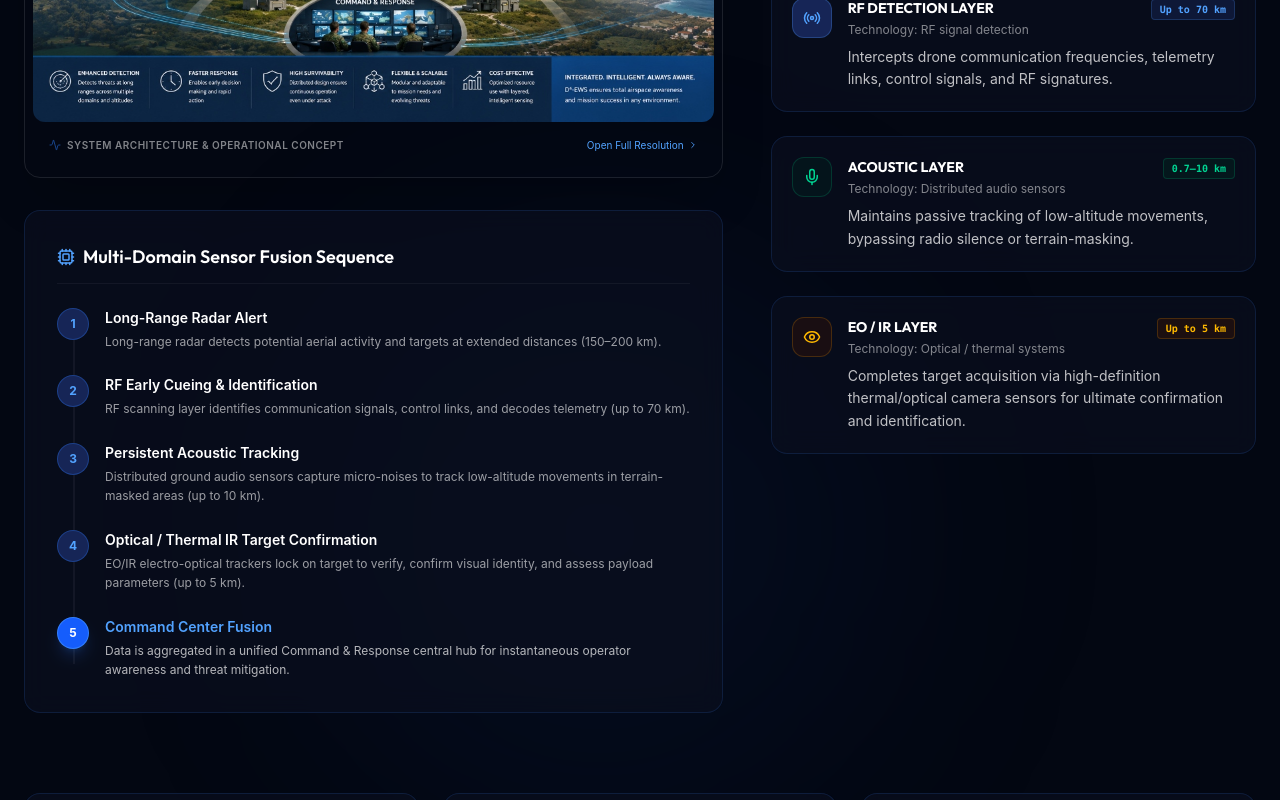
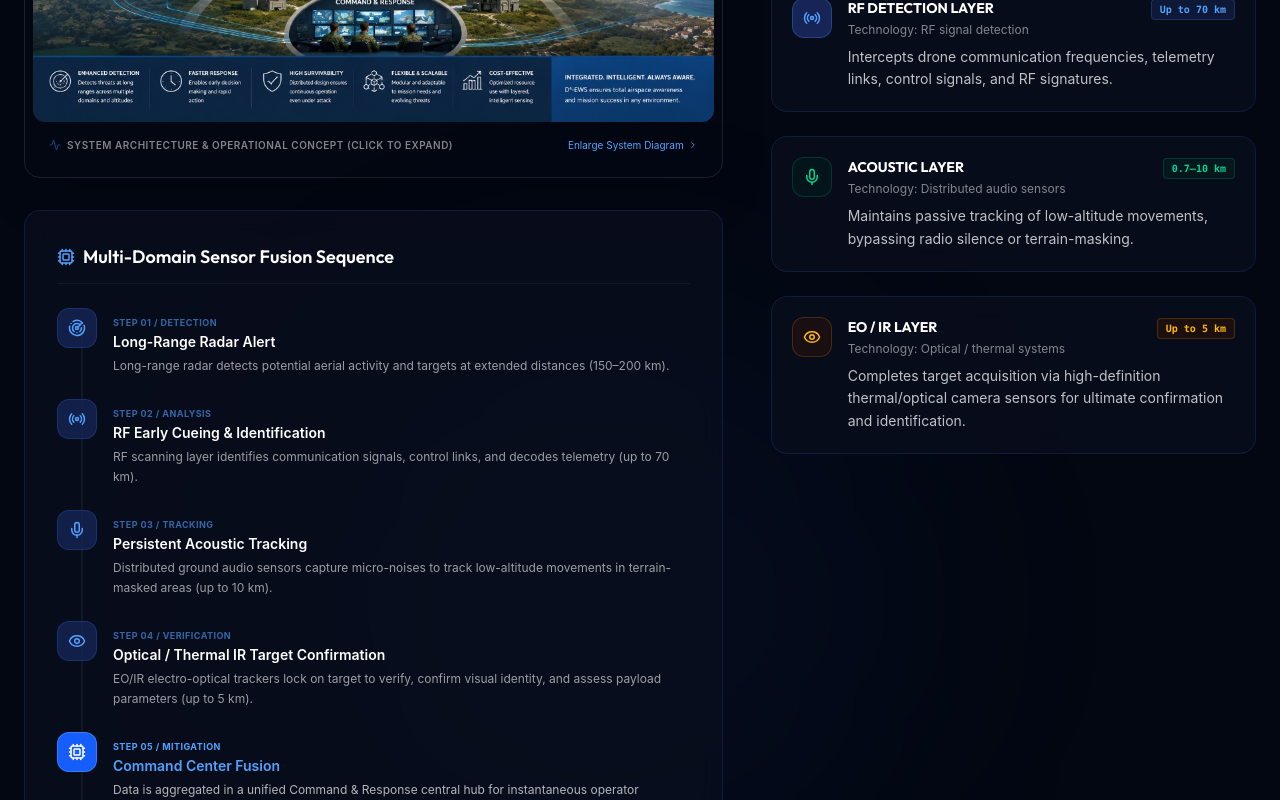
Before and after one commit to blazecodeprakhar/calgara-worldwide, a React (Vite) app: page / in a window 1280 px wide. Shown: the part 1600-2400 px from the top of the page. Built offline with nearby package versions, Linux system fonts and the light colour scheme.

Commit message:
Add closeable modal preview for D⁴-EWS system diagram and refine fusion timeline layout

```diff
--- a/src/App.tsx
+++ b/src/App.tsx
@@ -34,6 +34,7 @@ export default function App() {
   const [selectedCategory, setSelectedCategory] = useState<string>('ALL');
   const [selectedProduct, setSelectedProduct] = useState<Product | null>(null);
   const [mobileMenuOpen, setMobileMenuOpen] = useState(false);
+  const [d4EwsImageOpen, setD4EwsImageOpen] = useState(false);
 
   // Contact Form State
   const [contactName, setContactName] = useState('');
@@ -300,7 +301,10 @@ export default function App() {
 
                 {/* Left Side: System Diagram Showcase */}
                 <div className="lg:col-span-7 flex flex-col gap-8">
-                  <div className="group relative rounded-2xl overflow-hidden border border-white/10 bg-bgDark/50 shadow-2xl p-2 transition-all duration-500 hover:border-blue-500/30 hover:shadow-blue-500/5">
+                  <div
+                    onClick={() => setD4EwsImageOpen(true)}
+                    className="group relative rounded-2xl overflow-hidden border border-white/10 bg-bgDark/50 shadow-2xl p-2 transition-all duration-500 hover:border-blue-500/30 hover:shadow-blue-500/5 cursor-zoom-in"
+                  >
 
                     {/* Glowing Overlay effect */}
                     <div className="absolute inset-0 bg-gradient-to-t from-blue-950/20 to-transparent opacity-0 group-hover:opacity-100 transition-opacity duration-500 pointer-events-none" />
@@ -316,17 +320,15 @@ export default function App() {
                     <div className="p-4 flex items-center justify-between">
                       <span className="text-[10px] text-white/50 tracking-wider font-semibold uppercase flex items-center gap-1.5">
                         <Activity size={12} className="text-blue-500 animate-pulse" />
-                        System Architecture & Operational Concept
+                        System Architecture & Operational Concept (Click to expand)
                       </span>
-                      <a
-                        href="/d4-ews.jpg"
-                        target="_blank"
-                        rel="noreferrer"
-                        className="text-[10px] text-blue-400 hover:underline flex items-center gap-1"
+                      <button
+                        onClick={(e) => { e.stopPropagation(); setD4EwsImageOpen(true); }}
+                        className="text-[10px] text-blue-400 hover:text-blue-300 hover:underline flex items-center gap-1 cursor-pointer bg-transparent border-none"
                       >
-                        Open Full Resolution
+                        Enlarge System Diagram
                         <ChevronRight size={10} />
-                      </a>
+                      </button>
                     </div>
                   </div>
 
@@ -337,62 +339,67 @@ export default function App() {
                       Multi-Domain Sensor Fusion Sequence
                     </h3>
 
-                    <div className="flex flex-col gap-6 relative before:absolute before:left-3 sm:before:left-4 before:top-4 before:bottom-4 before:w-0.5 before:bg-white/5">
+                    <div className="flex flex-col gap-6 relative before:absolute before:left-5 sm:before:left-6 before:top-4 before:bottom-4 before:w-0.5 before:bg-white/5">
 
-                      <div className="flex gap-4 relative">
-                        <div className="w-6 h-6 sm:w-8 sm:h-8 rounded-full bg-blue-950 border border-blue-500/30 flex items-center justify-center text-[10px] sm:text-xs font-bold text-blue-400 z-10 flex-shrink-0">
-                          1
+                      <div className="flex gap-4 relative group/step cursor-default">
+                        <div className="w-10 h-10 rounded-xl bg-blue-950/80 border border-blue-500/20 flex items-center justify-center text-blue-400 z-10 flex-shrink-0 transition-all duration-300 group-hover/step:border-blue-500 group-hover/step:shadow-[0_0_10px_rgba(59,130,246,0.3)]">
+                          <Radar size={18} />
                         </div>
                         <div>
-                          <h4 className="text-xs sm:text-sm font-semibold text-white">Long-Range Radar Alert</h4>
+                          <span className="text-[9px] font-bold text-blue-400/60 tracking-wider uppercase">Step 01 / Detection</span>
+                          <h4 className="text-xs sm:text-sm font-semibold text-white group-hover/step:text-blue-400 transition-colors">Long-Range Radar Alert</h4>
                           <p className="text-[11px] sm:text-xs text-white/60 mt-1 leading-relaxed">
                             Long-range radar detects potential aerial activity and targets at extended distances (150–200 km).
                           </p>
                         </div>
                       </div>
 
-                      <div className="flex gap-4 relative">
-                        <div className="w-6 h-6 sm:w-8 sm:h-8 rounded-full bg-blue-950 border border-blue-500/30 flex items-center justify-center text-[10px] sm:text-xs font-bold text-blue-400 z-10 flex-shrink-0">
-                          2
+                      <div className="flex gap-4 relative group/step cursor-default">
+                        <div className="w-10 h-10 rounded-xl bg-blue-950/80 border border-blue-500/20 flex items-center justify-center text-blue-400 z-10 flex-shrink-0 transition-all duration-300 group-hover/step:border-blue-500 group-hover/step:shadow-[0_0_10px_rgba(59,130,246,0.3)]">
+                          <Radio size={18} />
                         </div>
                         <div>
-                          <h4 className="text-xs sm:text-sm font-semibold text-white">RF Early Cueing & Identification</h4>
+                          <span className="text-[9px] font-bold text-blue-400/60 tracking-wider uppercase">Step 02 / Analysis</span>
+                          <h4 className="text-xs sm:text-sm font-semibold text-white group-hover/step:text-blue-400 transition-colors">RF Early Cueing & Identification</h4>
                           <p className="text-[11px] sm:text-xs text-white/60 mt-1 leading-relaxed">
                             RF scanning layer identifies communication signals, control links, and decodes telemetry (up to 70 km).
                           </p>
                         </div>
                       </div>
 
-                      <div className="flex gap-4 relative">
-                        <div className="w-6 h-6 sm:w-8 sm:h-8 rounded-full bg-blue-950 border border-blue-500/30 flex items-center justify-center text-[10px] sm:text-xs font-bold text-blue-400 z-10 flex-shrink-0">
-                          3
+                      <div className="flex gap-4 relative group/step cursor-default">
+                        <div className="w-10 h-10 rounded-xl bg-blue-950/80 border border-blue-500/20 flex items-center justify-center text-blue-400 z-10 flex-shrink-0 transition-all duration-300 group-hover/step:border-blue-500 group-hover/step:shadow-[0_0_10px_rgba(59,130,246,0.3)]">
+                          <Mic size={18} />
                         </div>
                         <div>
-                          <h4 className="text-xs sm:text-sm font-semibold text-white">Persistent Acoustic Tracking</h4>
+                          <span className="text-[9px] font-bold text-blue-400/60 tracking-wider uppercase">Step 03 / Tracking</span>
+                          <h4 className="text-xs sm:text-sm font-semibold text-white group-hover/step:text-blue-400 transition-colors">Persistent Acoustic Tracking</h4>
                           <p className="text-[11px] sm:text-xs text-white/60 mt-1 leading-relaxed">
                             Distributed ground audio sensors capture micro-noises to track low-altitude movements in terrain-masked areas (up to 10 km).
                           </p>
                         </div>
                       </div>
 
-                      <div className="flex gap-4 relative">
-                        <div className="w-6 h-6 sm:w-8 sm:h-8 rounded-full bg-blue-950 border border-blue-500/30 flex items-center justify-center text-[10px] sm:text-xs font-bold text-blue-400 z-10 flex-shrink-0">
-                          4
+                      <div className="flex gap-4 relative group/step cursor-default">
+                        <div className="w-10 h-10 rounded-xl bg-blue-950/80 border border-blue-500/20 flex items-center justify-center text-blue-400 z-10 flex-shrink-0 transition-all duration-300 group-hover/step:border-blue-500 group-hover/step:shadow-[0_0_10px_rgba(59,130,246,0.3)]">
+                          <Eye size={18} />
                         </div>
                         <div>
-                          <h4 className="text-xs sm:text-sm font-semibold text-white">Optical / Thermal IR Target Confirmation</h4>
+                          <span className="text-[9px] font-bold text-blue-400/60 tracking-wider uppercase">Step 04 / Verification</span>
+                          <h4 className="text-xs sm:text-sm font-semibold text-white group-hover/step:text-blue-400 transition-colors">Optical / Thermal IR Target Confirmation</h4>
                           <p className="text-[11px] sm:text-xs text-white/60 mt-1 leading-relaxed">
                             EO/IR electro-optical trackers lock on target to verify, confirm visual identity, and assess payload parameters (up to 5 km).
                           </p>
                         </div>
                       </div>
 
-                      <div className="flex gap-4 relative">
-                        <div className="w-6 h-6 sm:w-8 sm:h-8 rounded-full bg-blue-600 border border-blue-400/50 flex items-center justify-center text-[10px] sm:text-xs font-bold text-white z-10 flex-shrink-0 shadow-lg shadow-blue-500/20">
-                          5
+                      <div className="flex gap-4 relative group/step cursor-default">
+                        <div className="w-10 h-10 rounded-xl bg-blue-600 border border-blue-400/50 flex items-center justify-center text-white z-10 flex-shrink-0 transition-all duration-300 group-hover/step:bg-blue-500 group-hover/step:shadow-[0_0_15px_rgba(59,130,246,0.5)]">
+                          <Cpu size={18} />
                         </div>
                         <div>
-                          <h4 className="text-xs sm:text-sm font-semibold text-blue-400">Command Center Fusion</h4>
+                          <span className="text-[9px] font-bold text-blue-400 tracking-wider uppercase">Step 05 / Mitigation</span>
+                          <h4 className="text-xs sm:text-sm font-semibold text-blue-400 transition-colors">Command Center Fusion</h4>
                           <p className="text-[11px] sm:text-xs text-white/70 mt-1 leading-relaxed">
                             Data is aggregated in a unified Command & Response central hub for instantaneous operator awareness and threat mitigation.
                           </p>
@@ -912,6 +919,47 @@ export default function App() {
             </div>
           )}
 
+          {/* D⁴-EWS Image Modal */}
+          {d4EwsImageOpen && (
+            <div className="fixed inset-0 z-50 flex items-center justify-center p-4">
+              {/* Backdrop */}
+              <div
+                className="absolute inset-0 bg-bgDark/95 backdrop-blur-md transition-opacity"
+                onClick={() => setD4EwsImageOpen(false)}
+              />
+
+              {/* Modal Container */}
+              <div className="relative max-w-5xl w-full bg-[#0a0f1d] border border-white/10 rounded-2xl overflow-hidden shadow-2xl z-10 animate-fade-in flex flex-col">
+                <div className="p-4 border-b border-white/10 flex justify-between items-center bg-[#0a0f1d]">
+                  <h3 className="text-xs font-semibold tracking-wider uppercase text-blue-400">
+                    D⁴-EWS System Architecture & Concept Diagram
+                  </h3>
+                  <button
+                    onClick={() => setD4EwsImageOpen(false)}
+                    className="p-2 rounded-full hover:bg-white/5 text-white/60 hover:text-white transition-colors cursor-pointer"
+                  >
+                    <X size={18} />
+                  </button>
+                </div>
+                <div className="relative w-full overflow-hidden bg-black/40 p-2 flex items-center justify-center">
+                  <img
+                    src="/d4-ews.jpg"
+                    alt="D4-EWS Airspace Awareness System Diagram"
+                    className="w-full h-auto max-h-[80vh] object-contain rounded-lg shadow-inner"
+                  />
+                </div>
+                <div className="p-4 border-t border-white/10 bg-[#0a0f1d] flex justify-end">
+                  <button
+                    onClick={() => setD4EwsImageOpen(false)}
+                    className="px-6 py-2 rounded-xl border border-white/10 text-xs font-bold text-white/80 hover:bg-white/5 transition-colors cursor-pointer"
+                  >
+                    CLOSE DIAGRAM
+                  </button>
+                </div>
+              </div>
+            </div>
+          )}
+
           {/* 6. About Section */}
           <section id="about" className="relative py-24 border-t border-white/5 bg-bgDark/45">
             <div className="max-w-7xl mx-auto px-4 sm:px-6">
```
